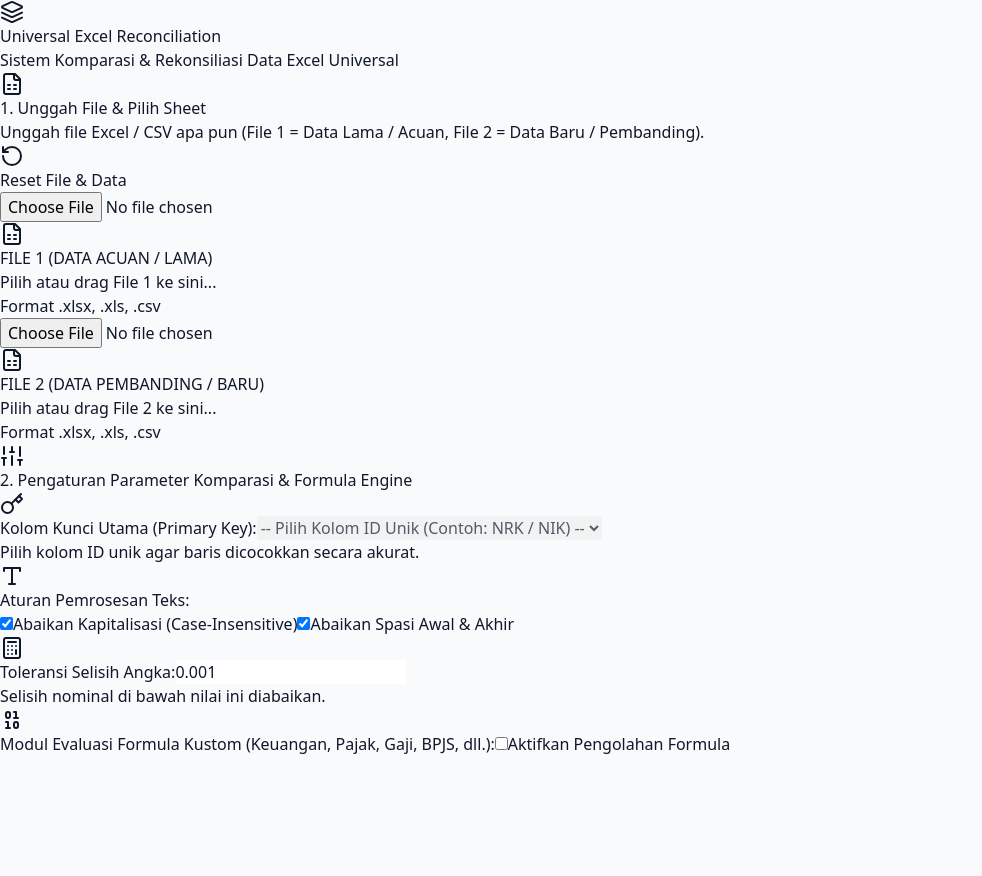
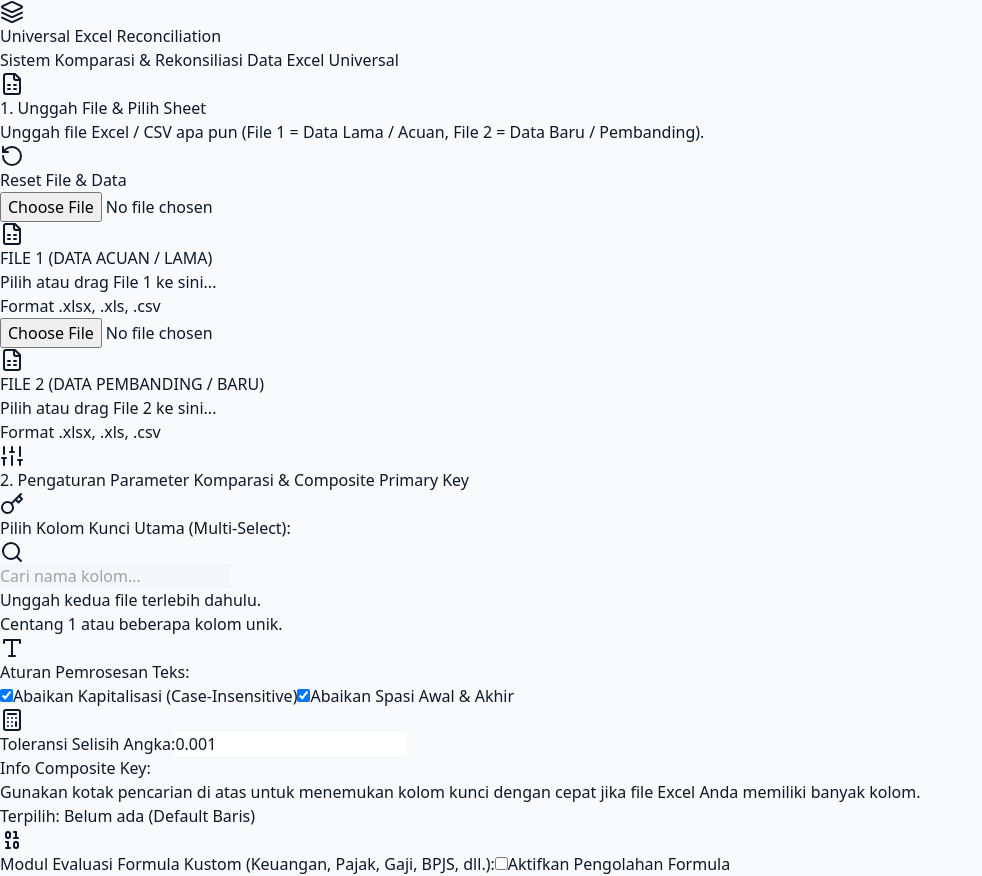
Before and after one commit to TaufiqMail01/Sistem-Komparasi, a React (Vite) app: page / in a window 1280 px wide. Shown: the whole page, without its empty margins (0-982 px from the left). Before the commit the page ends 800 px from the top, so only its background shows below. Built offline with nearby package versions, Linux system fonts and the light colour scheme; the HTML template or start-up script is replaced by a standard one.

Commit message:
update: penambahan variable primary key

```diff
--- a/src/App.jsx
+++ b/src/App.jsx
@@ -3,7 +3,7 @@
 import {
   Upload, FileSpreadsheet, ArrowRightLeft, Download,
   Settings, Key, Sliders, Layers, CheckCircle, AlertTriangle,
-  PlusCircle, MinusCircle, Eye, CheckCircle2, AlertCircle, FilePlus, FileMinus, X, Calculator, Plus, RotateCcw, Database, Type, Binary
+  PlusCircle, MinusCircle, Eye, CheckCircle2, AlertCircle, FilePlus, FileMinus, X, Calculator, Plus, RotateCcw, Database, Type, Binary, CheckSquare, Square, Search
 } from 'lucide-react';
 
 export default function App() {
@@ -14,13 +14,14 @@
   const [sheet2, setSheet2] = useState('');
 
   const [config, setConfig] = useState({
-    primaryKey: '',
+    primaryKeys: [],
     ignoreCase: true,
     trimWhitespace: true,
     numericTolerance: 0.001,
     selectedColumns: []
   });
 
+  const [pkSearchQuery, setPkSearchQuery] = useState(''); // State untuk kotak pencarian Primary Key
   const [enableFormula, setEnableFormula] = useState(false);
   const [formulaExpr, setFormulaExpr] = useState('');
 
@@ -80,6 +81,8 @@
     setSheet2('');
     setFormulaExpr('');
     setEnableFormula(false);
+    setConfig(prev => ({ ...prev, primaryKeys: [] }));
+    setPkSearchQuery('');
   };
 
   const commonHeaders = useMemo(() => {
@@ -90,6 +93,23 @@
     const h2 = data2.length > 0 ? Object.keys(data2[0]) : [];
     return Array.from(new Set([...h1, ...h2]));
   }, [file1, file2, sheet1, sheet2]);
+
+  // Filter daftar kolom berdasarkan teks pencarian Primary Key
+  const filteredPkHeaders = useMemo(() => {
+    if (!pkSearchQuery.trim()) return commonHeaders;
+    return commonHeaders.filter(col => col.toLowerCase().includes(pkSearchQuery.toLowerCase()));
+  }, [commonHeaders, pkSearchQuery]);
+
+  const togglePrimaryKey = (col) => {
+    setConfig(prev => {
+      const exists = prev.primaryKeys.includes(col);
+      if (exists) {
+        return { ...prev, primaryKeys: prev.primaryKeys.filter(item => item !== col) };
+      } else {
+        return { ...prev, primaryKeys: [...prev.primaryKeys, col] };
+      }
+    });
+  };
 
   const insertColumnTagToFormula = (col) => {
     setFormulaExpr(prev => prev + `[${col}]`);
@@ -111,13 +131,11 @@
     }
   };
 
-  // Format universal untuk Rupiah, Pajak/Keuangan, BPJS, Tanggal, dan Teks
   const formatCellValue = (headerName, val) => {
     if (val === null || val === undefined || val === "") return "-";
 
     const lowerHeader = headerName.toLowerCase();
 
-    // Deteksi komprehensif untuk data keuangan / nominal / gaji / pajak / bpjs
     const currencyKeywords = [
       'gaji', 'tunjangan', 'potongan', 'bonus', 'insentif', 'lembur', 'thr',
       'bruto', 'thp', 'total', 'bayar', 'umk', 'penalty', 'bpjs', 'kompensasi',
@@ -129,7 +147,6 @@
       return new Intl.NumberFormat('id-ID', { style: 'currency', currency: 'IDR', maximumFractionDigits: 0 }).format(Number(val));
     }
 
-    // Deteksi format tanggal (dd-mm-yyyy)
     const dateKeywords = ['tanggal', 'date', 'tgl', 'start', 'end', 'join', 'expired', 'lahir'];
     const isDateHeader = dateKeywords.some(keyword => lowerHeader.includes(keyword));
 
@@ -155,7 +172,7 @@
 
     const data1 = file1.sheetsData[sheet1] || [];
     const data2 = file2.sheetsData[sheet2] || [];
-    const { primaryKey, ignoreCase, trimWhitespace, numericTolerance, selectedColumns } = config;
+    const { primaryKeys, ignoreCase, trimWhitespace, numericTolerance, selectedColumns } = config;
 
     const normalizeVal = (val) => {
       if (val === null || val === undefined) return "";
@@ -163,6 +180,11 @@
       if (trimWhitespace) s = s.trim();
       if (ignoreCase) s = s.toLowerCase();
       return s;
+    };
+
+    const getRowKeyString = (row) => {
+      if (!primaryKeys || primaryKeys.length === 0) return null;
+      return primaryKeys.map(k => normalizeVal(row[k])).join(' | ');
     };
 
     const areValuesEqual = (val1, val2) => {
@@ -199,30 +221,30 @@
     const enrichedData1 = data1.map(enrichRow);
     const enrichedData2 = data2.map(enrichRow);
 
-    if (primaryKey && primaryKey !== '__INDEX__') {
+    if (primaryKeys && primaryKeys.length > 0) {
       const map2 = new Map();
       enrichedData2.forEach(row => {
-        const keyVal = normalizeVal(row[primaryKey]);
-        if (keyVal) map2.set(keyVal, row);
+        const compositeKey = getRowKeyString(row);
+        if (compositeKey) map2.set(compositeKey, row);
       });
 
       const processedKeysIn2 = new Set();
 
       enrichedData1.forEach((row1, idx) => {
-        const keyVal = normalizeVal(row1[primaryKey]);
-        const row2 = map2.get(keyVal);
+        const compositeKey = getRowKeyString(row1);
+        const row2 = compositeKey ? map2.get(compositeKey) : null;
 
         if (!row2) {
           results.push({
             id: `row-del-${idx}`,
-            key: row1[primaryKey] !== undefined ? String(row1[primaryKey]) : `Baris ${idx + 1}`,
+            key: compositeKey || `Baris ${idx + 1}`,
             status: 'DELETED',
             diffCount: activeHeaders.length,
             row1, row2: null, diffs: {}
           });
           counts.deleted++;
         } else {
-          processedKeysIn2.add(keyVal);
+          processedKeysIn2.add(compositeKey);
           let diffCount = 0;
           const diffs = {};
 
@@ -240,7 +262,7 @@
 
           results.push({
             id: `row-mod-${idx}`,
-            key: row1[primaryKey] !== undefined ? String(row1[primaryKey]) : `Baris ${idx + 1}`,
+            key: compositeKey,
             status,
             diffCount,
             row1, row2, diffs
@@ -249,11 +271,11 @@
       });
 
       enrichedData2.forEach((row2, idx) => {
-        const keyVal = normalizeVal(row2[primaryKey]);
-        if (!processedKeysIn2.has(keyVal)) {
+        const compositeKey = getRowKeyString(row2);
+        if (compositeKey && !processedKeysIn2.has(compositeKey)) {
           results.push({
             id: `row-add-${idx}`,
-            key: row2[primaryKey] !== undefined ? String(row2[primaryKey]) : `Baris ${idx + 1}`,
+            key: compositeKey,
             status: 'ADDED',
             diffCount: activeHeaders.length,
             row1: null, row2, diffs: {}
@@ -320,7 +342,7 @@
     const exportData = filteredResults.map(item => {
       const row = {
         'Status': item.status,
-        'Kunci / Identifier': item.key,
+        'Composite Primary Key': item.key,
         'Jumlah Beda Kolom': item.diffCount
       };
       comparisonResult.headers.forEach(h => {
@@ -432,32 +454,60 @@
           </div>
         </section>
 
+        {/* Section 2: Multi Primary Key Selection with Search & Parameters */}
         <section className="bg-white rounded-2xl border border-slate-200 shadow-sm p-5 space-y-5">
           <div className="flex items-center justify-between pb-3 border-b border-slate-100">
             <h2 className="text-base font-semibold text-slate-900 flex items-center gap-2">
               <Sliders className="w-5 h-5 text-indigo-600" />
-              2. Pengaturan Parameter Komparasi & Formula Engine
+              2. Pengaturan Parameter Komparasi & Composite Primary Key
             </h2>
           </div>
 
           <div className="grid grid-cols-1 md:grid-cols-3 gap-5">
-            <div className="space-y-1.5">
+            <div className="space-y-2 md:col-span-1 flex flex-col">
               <label className="text-xs font-semibold text-slate-700 flex items-center gap-1.5">
                 <Key className="w-3.5 h-3.5 text-amber-500" />
-                Kolom Kunci Utama (Primary Key):
+                Pilih Kolom Kunci Utama (Multi-Select):
               </label>
-              <select
-                value={config.primaryKey}
-                onChange={(e) => setConfig({ ...config, primaryKey: e.target.value })}
+
+              {/* Kotak Pencarian Kolom Primary Key */}
+              <div className="relative">
+                <Search className="w-3.5 h-3.5 text-slate-400 absolute left-3 top-2.5" />
+                <input
+                  type="text"
+                  placeholder="Cari nama kolom..."
+                  value={pkSearchQuery}
+                  onChange={(e) => setPkSearchQuery(e.target.value)}
                   disabled={!file1 || !file2}
-                className="w-full bg-slate-50 text-xs font-medium text-slate-800 rounded-xl border border-slate-300 px-3 py-2 disabled:opacity-50"
-              >
-                <option value="">-- Pilih Kolom ID Unik (Contoh: NRK / NIK) --</option>
-                {commonHeaders.map(col => <option key={col} value={col}>{col}</option>)}
-              </select>
-              <p className="text-[11px] text-slate-400">Pilih kolom ID unik agar baris dicocokkan secara akurat.</p>
+                  className="w-full bg-slate-50 text-xs text-slate-800 rounded-xl border border-slate-300 pl-8 pr-3 py-1.5 disabled:opacity-50"
+                />
               </div>
 
+              <div className="bg-slate-50 border border-slate-200 rounded-xl p-3 h-36 overflow-y-auto space-y-1.5">
+                {!file1 || !file2 ? (
+                  <p className="text-[11px] text-slate-400 italic">Unggah kedua file terlebih dahulu.</p>
+                ) : filteredPkHeaders.length === 0 ? (
+                  <p className="text-[11px] text-slate-400 italic">Kolom tidak ditemukan.</p>
+                ) : (
+                  filteredPkHeaders.map(col => {
+                    const isSelected = config.primaryKeys.includes(col);
+                    return (
+                      <div
+                        key={col}
+                        onClick={() => togglePrimaryKey(col)}
+                        className={`flex items-center justify-between p-2 rounded-lg cursor-pointer text-xs transition-colors ${isSelected ? 'bg-indigo-50 border border-indigo-200 text-indigo-900 font-semibold' : 'hover:bg-slate-100 text-slate-700'}`}
+                      >
+                        <span className="truncate">{col}</span>
+                        {isSelected ? <CheckSquare className="w-4 h-4 text-indigo-600 flex-shrink-0 ml-2" /> : <Square className="w-4 h-4 text-slate-300 flex-shrink-0 ml-2" />}
+                      </div>
+                    );
+                  })
+                )}
+              </div>
+              <p className="text-[11px] text-slate-400">Centang 1 atau beberapa kolom unik.</p>
+            </div>
+
+            <div className="space-y-4 md:col-span-1">
               <div className="space-y-2">
                 <label className="text-xs font-semibold text-slate-700 flex items-center gap-1.5">
                   <Type className="w-3.5 h-3.5 text-indigo-500" />
@@ -481,7 +531,19 @@
                   Toleransi Selisih Angka:
                 </label>
                 <input type="number" value={config.numericTolerance} step="0.001" min="0" onChange={(e) => setConfig({ ...config, numericTolerance: parseFloat(e.target.value) || 0 })} className="w-full bg-slate-50 text-xs text-slate-800 rounded-xl border border-slate-300 px-3 py-2" />
-              <p className="text-[11px] text-slate-400">Selisih nominal di bawah nilai ini diabaikan.</p>
+              </div>
+            </div>
+
+            <div className="space-y-1.5 md:col-span-1 bg-amber-50/50 border border-amber-200/60 p-4 rounded-xl flex flex-col justify-between">
+              <div>
+                <span className="text-xs font-bold text-amber-900 block mb-1">Info Composite Key:</span>
+                <p className="text-[11px] text-amber-800 leading-relaxed">
+                  Gunakan kotak pencarian di atas untuk menemukan kolom kunci dengan cepat jika file Excel Anda memiliki banyak kolom.
+                </p>
+              </div>
+              <div className="pt-2 text-[11px] font-semibold text-amber-900 truncate">
+                Terpilih: {config.primaryKeys.length > 0 ? config.primaryKeys.join(' + ') : 'Belum ada (Default Baris)'}
+              </div>
             </div>
           </div>
 
@@ -499,7 +561,7 @@
 
             {enableFormula && (
               <div className="space-y-2.5 animate-fade-in">
-                <input type="text" placeholder="Contoh: [Gaji_Pokok] + [Tunjangan] - [BPJS_Kesehatan] - [Pph21]" value={formulaExpr} onChange={(e) => setFormulaExpr(e.target.value)} className="w-full bg-white text-xs font-mono text-slate-800 rounded-xl border border-indigo-200 px-3.5 py-2.5 shadow-sm" />
+                <input type="text" placeholder="Contoh: [Gaji_Pokok] + [Tunjangan] - [BPJS_Kesehatan]" value={formulaExpr} onChange={(e) => setFormulaExpr(e.target.value)} className="w-full bg-white text-xs font-mono text-slate-800 rounded-xl border border-indigo-200 px-3.5 py-2.5 shadow-sm" />
                 <div>
                   <span className="text-[11px] font-semibold text-slate-600 block mb-1">Klik nama kolom untuk menyisipkan ke rumus:</span>
                   <div className="flex flex-wrap gap-1.5 max-h-24 overflow-y-auto">
@@ -606,7 +668,7 @@
                     <tr>
                       <th className="p-3 w-12 text-center">Aksi</th>
                       <th className="p-3 w-28">Status</th>
-                      <th className="p-3 w-36">Kunci Baris</th>
+                      <th className="p-3 w-48">Composite Key</th>
                       {comparisonResult.headers.slice(0, 3).map(h => (
                         <th key={h} className="p-3 min-w-[140px]">{h}</th>
                       ))}
@@ -619,7 +681,7 @@
                     {filteredResults.length === 0 ? (
                       <tr>
                         <td colSpan={comparisonResult.headers.length + 3} className="p-8 text-center text-slate-400">
-                          Tidak ada data yang cocok dengan filter. Pastikan Primary Key sudah dipilih dengan benar!
+                          Tidak ada data yang cocok dengan filter. Pastikan Primary Key sudah dicentang dengan benar!
                         </td>
                       </tr>
                     ) : (
@@ -640,7 +702,7 @@
                             {row.status === 'ADDED' && <span className="inline-flex items-center gap-1 px-2.5 py-1 rounded-full bg-blue-100 text-blue-800"><FilePlus className="w-3.5 h-3.5" /> Baru</span>}
                             {row.status === 'DELETED' && <span className="inline-flex items-center gap-1 px-2.5 py-1 rounded-full bg-rose-100 text-rose-800"><FileMinus className="w-3.5 h-3.5" /> Hapus</span>}
                           </td>
-                          <td className="p-3 font-medium text-slate-800">{row.key}</td>
+                          <td className="p-3 font-mono font-medium text-slate-800">{row.key}</td>
                           {comparisonResult.headers.slice(0, 3).map(h => {
                             const diff = row.diffs[h];
                             const isDiff = diff && !diff.isEqual;
@@ -680,7 +742,7 @@
                 </div>
                 <div>
                   <h3 className="font-bold text-base">Detail Audit Baris / Record</h3>
-                  <p className="text-xs text-slate-300">Identifier (Primary Key): <span className="font-mono text-amber-400 font-bold">{selectedRowDetail.key}</span></p>
+                  <p className="text-xs text-slate-300">Composite Primary Key: <span className="font-mono text-amber-400 font-bold">{selectedRowDetail.key}</span></p>
                 </div>
               </div>
               <button onClick={() => setSelectedRowDetail(null)} className="p-2 bg-slate-800 hover:bg-slate-700 rounded-xl text-slate-300 hover:text-white transition-colors">
@@ -690,7 +752,7 @@
 
             <div className="p-6 overflow-y-auto space-y-4 flex-1 bg-slate-50/50">
               <div className="bg-amber-50/80 border border-amber-200/80 p-3.5 rounded-2xl text-xs text-amber-900 flex items-center justify-between shadow-xs">
-                <span className="font-medium">Perbandingan atribut data secara presisi berdasarkan kunci utama (Primary Key).</span>
+                <span className="font-medium">Perbandingan atribut data secara presisi berdasarkan kombinasi Composite Primary Key.</span>
                 <span className="font-bold bg-amber-200/70 px-2.5 py-1 rounded-lg text-amber-950">{selectedRowDetail.diffCount} Kolom Berbeda</span>
               </div>
 
```
Lines whose indentation alone changed are shown as unchanged.
